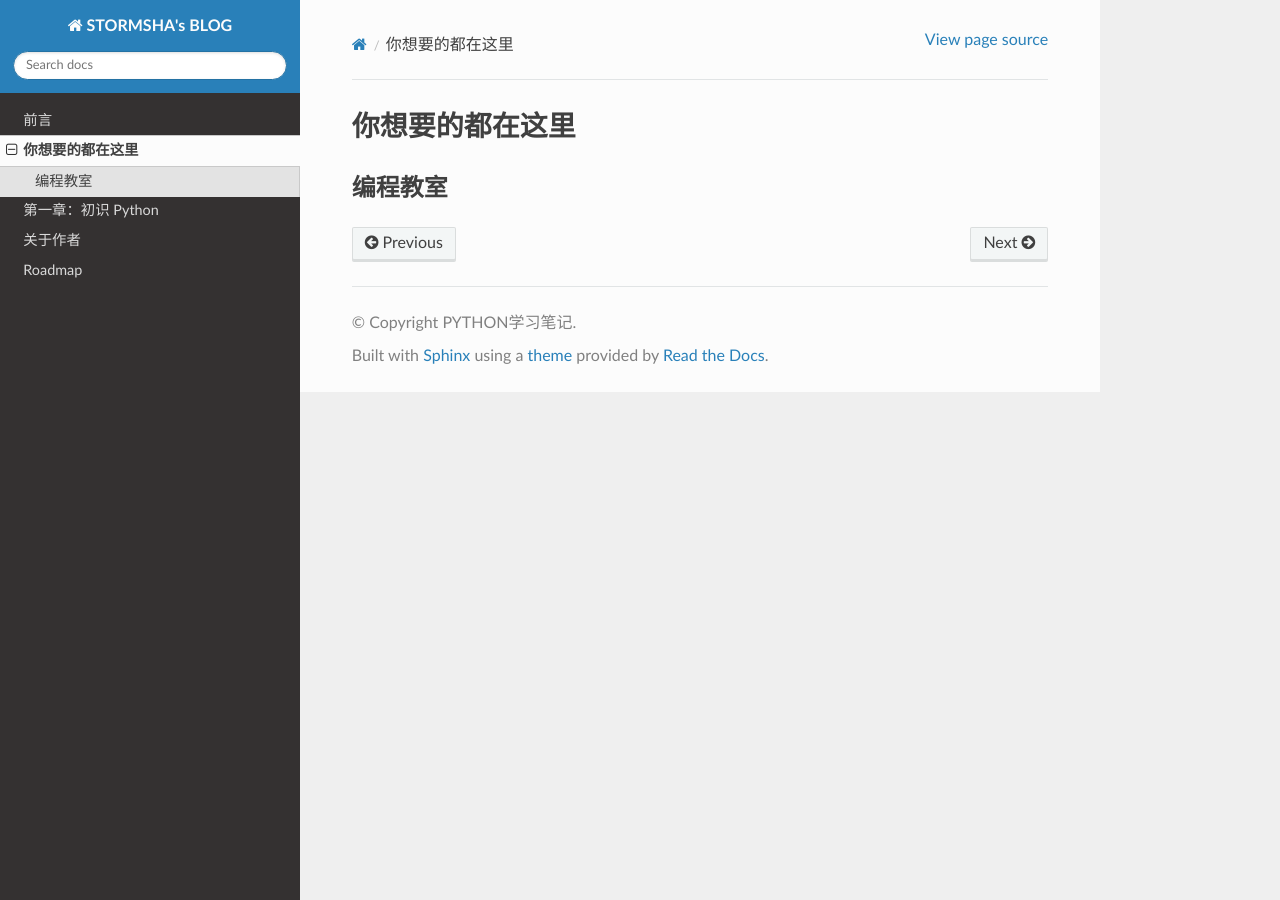
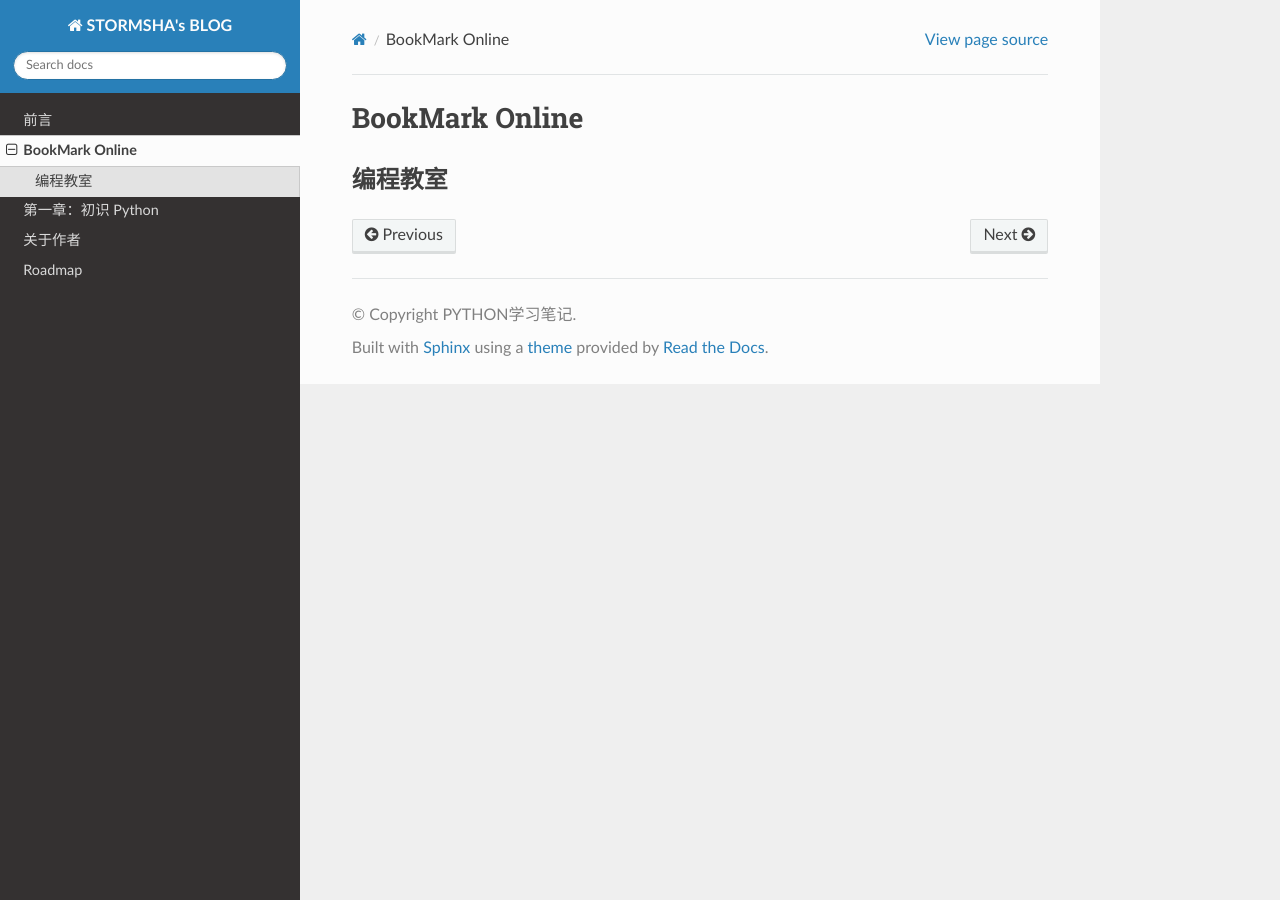
Before and after one commit to stormsha/python-notes, a Sphinx documentation site: the page built from source/bookmark.rst, in a window 1280 px wide. Built offline with Sphinx 7.4.7 and the Read the Docs theme 2.0.0, drawn with Linux system fonts in a browser that asks for light colours.

Commit message:
添加个人名片

```diff
--- a/source/aboutme.rst
+++ b/source/aboutme.rst
@@ -10,4 +10,4 @@
 
 --------------------------------------------
 
-详情略
+.. image:: https://stormsha.com/static/images/docs/card.png
--- a/source/bookmark.rst
+++ b/source/bookmark.rst
@@ -1,4 +1,4 @@
-你想要的都在这里
+BookMark Online
 ================
 
 编程教室
```
Also changed, not shown: source/01/c_01.md (+3 -0 lines).
